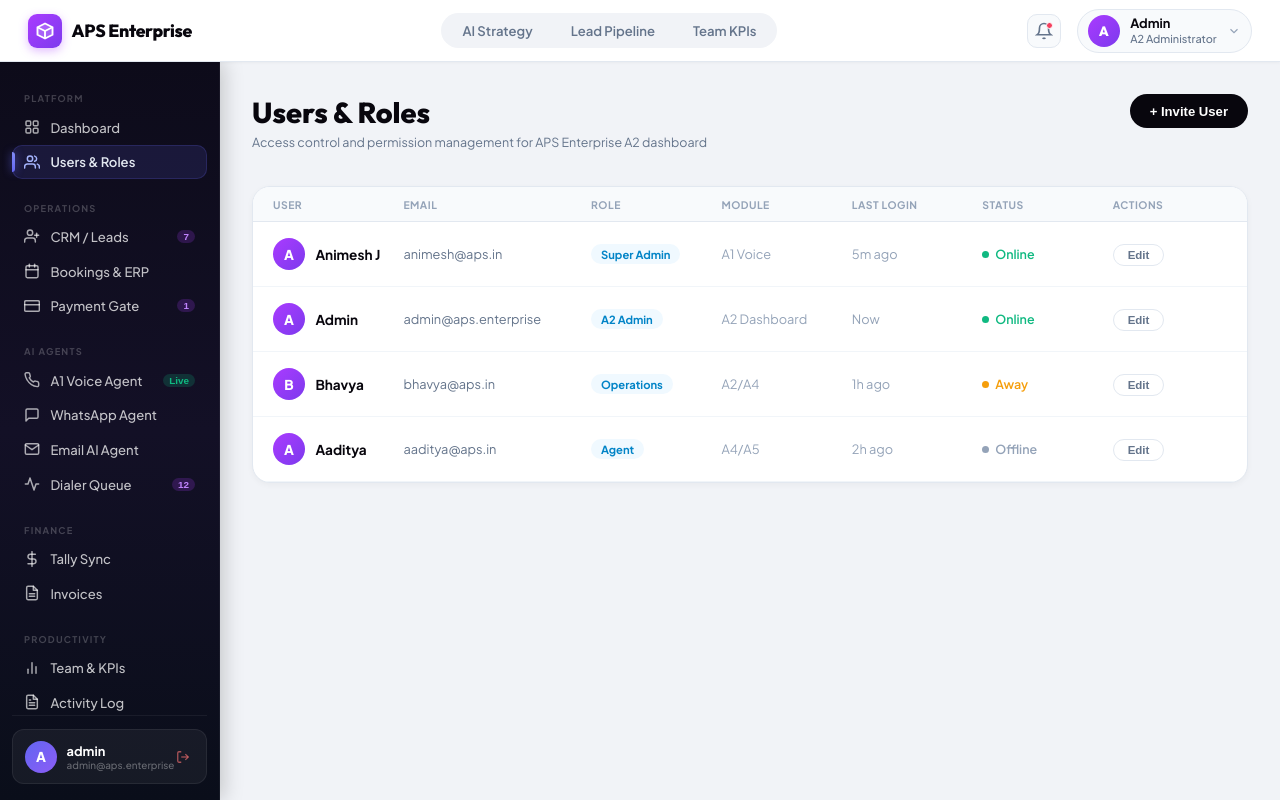
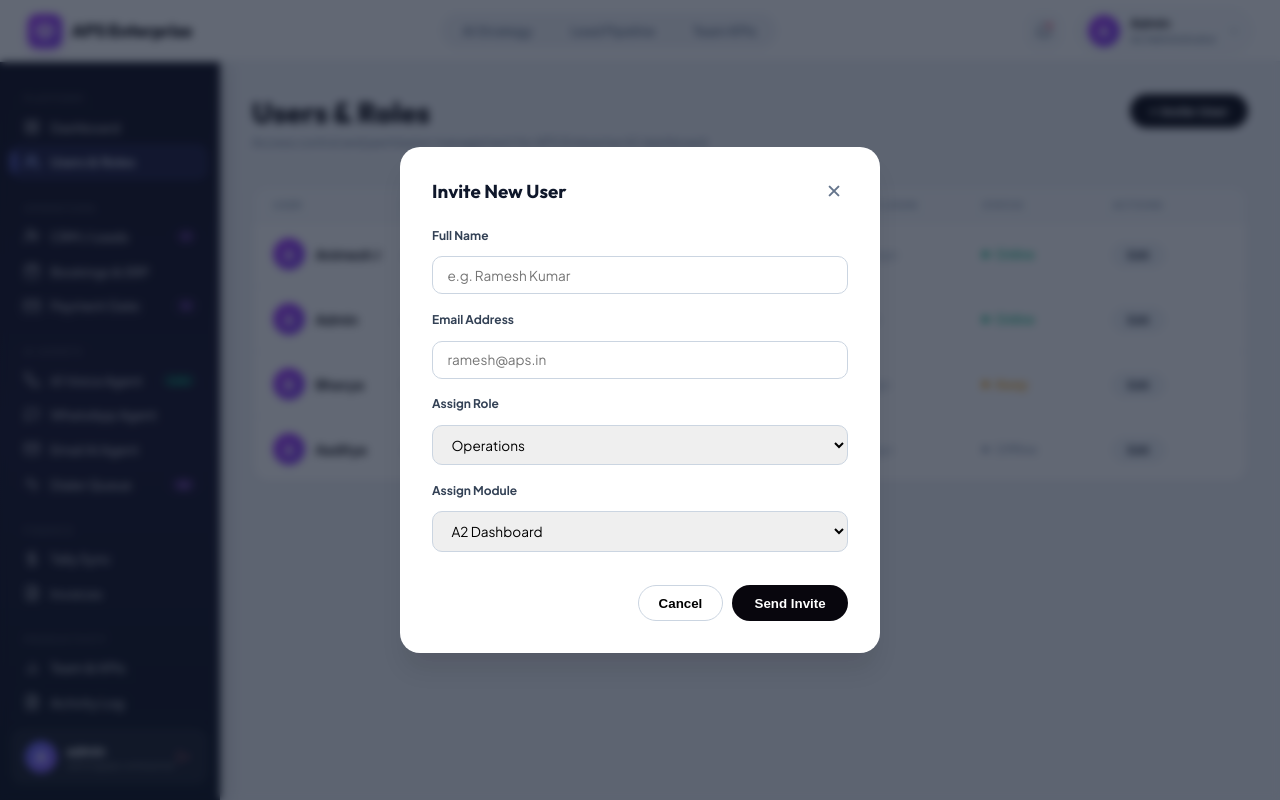
Before and after one commit to bhavyachaturvedi1101-web/Aps-Enterprise, a React app in the folder frontend/: page /users in a window 1280 px wide. Both pictures are taken after a click on the button "+ Invite User". Built offline with nearby package versions, Linux system fonts and the light colour scheme; the HTML template or start-up script is replaced by a standard one.

Commit message:
fix: make Edit and Invite User buttons fully functional with interactive modals in Users & Roles page

```diff
--- a/frontend/src/pages/UsersRoles.jsx
+++ b/frontend/src/pages/UsersRoles.jsx
@@ -1,15 +1,60 @@
-import React from 'react';
+import React, { useState } from 'react';
 
-const USERS = [
+const INITIAL_USERS = [
   { id: 'u1', name: 'Animesh J', email: 'animesh@aps.in', role: 'Super Admin', module: 'A1 Voice', lastLogin: '5m ago', status: 'Online' },
   { id: 'u2', name: 'Admin', email: 'admin@aps.enterprise', role: 'A2 Admin', module: 'A2 Dashboard', lastLogin: 'Now', status: 'Online' },
   { id: 'u3', name: 'Bhavya', email: 'bhavya@aps.in', role: 'Operations', module: 'A2/A4', lastLogin: '1h ago', status: 'Away' },
   { id: 'u4', name: 'Aaditya', email: 'aaditya@aps.in', role: 'Agent', module: 'A4/A5', lastLogin: '2h ago', status: 'Offline' }
 ];
 
-const STATUS_CLR = { Online:'#10b981', Away:'#f59e0b', Offline:'#94a3b8' };
+const STATUS_CLR = { Online: '#10b981', Away: '#f59e0b', Offline: '#94a3b8' };
+const ROLES = ['Super Admin', 'A2 Admin', 'Operations', 'Telecaller', 'Accountant', 'Agent'];
+const MODULES = ['A1 Voice', 'A2 Dashboard', 'A3 Chatbot', 'A4 Performance', 'A5 WhatsApp', 'A2/A4', 'A4/A5', 'All Modules'];
 
 export default function UsersRoles() {
+  const [users, setUsers] = useState(INITIAL_USERS);
+  const [editingUser, setEditingUser] = useState(null);
+  const [showInviteModal, setShowInviteModal] = useState(false);
+  const [newUser, setNewUser] = useState({ name: '', email: '', role: 'Operations', module: 'A2 Dashboard', status: 'Online' });
+
+  // Open Edit Modal
+  const handleEditClick = (user) => {
+    setEditingUser({ ...user });
+  };
+
+  // Save Edit Changes
+  const handleSaveEdit = (e) => {
+    e.preventDefault();
+    setUsers(prev => prev.map(u => u.id === editingUser.id ? editingUser : u));
+    setEditingUser(null);
+  };
+
+  // Save Invite User
+  const handleInviteSubmit = (e) => {
+    e.preventDefault();
+    if (!newUser.name || !newUser.email) return alert('Name and email are required');
+    const created = {
+      id: `u${users.length + 1}`,
+      name: newUser.name,
+      email: newUser.email,
+      role: newUser.role,
+      module: newUser.module,
+      lastLogin: 'Just now',
+      status: newUser.status
+    };
+    setUsers(prev => [created, ...prev]);
+    setShowInviteModal(false);
+    setNewUser({ name: '', email: '', role: 'Operations', module: 'A2 Dashboard', status: 'Online' });
+  };
+
+  // Delete user
+  const handleDeleteUser = (id) => {
+    if (window.confirm('Are you sure you want to remove this user?')) {
+      setUsers(prev => prev.filter(u => u.id !== id));
+      setEditingUser(null);
+    }
+  };
+
   return (
     <div style={s.page}>
       <div style={s.pageHead}>
@@ -17,7 +62,7 @@ export default function UsersRoles() {
           <h1 style={s.title}>Users & Roles</h1>
           <p style={s.sub}>Access control and permission management for APS Enterprise A2 dashboard</p>
         </div>
-        <button style={s.addBtn}>+ Invite User</button>
+        <button onClick={() => setShowInviteModal(true)} style={s.addBtn}>+ Invite User</button>
       </div>
 
       <div style={s.card}>
@@ -26,7 +71,7 @@ export default function UsersRoles() {
             <div key={h} style={{ ...s.th, flex: h === 'Email' ? 1.5 : 1 }}>{h}</div>
           ))}
         </div>
-        {USERS.map(u => (
+        {users.map(u => (
           <div key={u.id} style={s.tableRow}>
             <div style={{ ...s.td, flex: 1 }}>
               <div style={s.rowWrap}>
@@ -41,15 +86,136 @@ export default function UsersRoles() {
             <div style={{ ...s.td, flex: 1, color: '#94a3b8' }}>{u.module}</div>
             <div style={{ ...s.td, flex: 1, color: '#94a3b8' }}>{u.lastLogin}</div>
             <div style={{ flex: 1, display: 'flex', alignItems: 'center' }}>
-              <div style={{ width: 7, height: 7, borderRadius: '50%', backgroundColor: STATUS_CLR[u.status], marginRight: 6 }}/>
-              <span style={{ fontSize: '0.78rem', fontWeight: 600, color: STATUS_CLR[u.status] }}>{u.status}</span>
+              <div style={{ width: 7, height: 7, borderRadius: '50%', backgroundColor: STATUS_CLR[u.status] || '#94a3b8', marginRight: 6 }}/>
+              <span style={{ fontSize: '0.78rem', fontWeight: 600, color: STATUS_CLR[u.status] || '#94a3b8' }}>{u.status}</span>
             </div>
             <div style={{ flex: 1 }}>
-              <button style={s.editBtn}>Edit</button>
+              <button onClick={() => handleEditClick(u)} style={s.editBtn}>Edit</button>
             </div>
           </div>
         ))}
       </div>
+
+      {/* ── Edit User Modal ───────────────────────────────────────────── */}
+      {editingUser && (
+        <div style={s.modalOverlay}>
+          <div style={s.modalContent}>
+            <div style={s.modalHeader}>
+              <h3 style={{ margin: 0 }}>Edit User & Access Permissions</h3>
+              <button onClick={() => setEditingUser(null)} style={s.closeModalBtn}>✕</button>
+            </div>
+            <form onSubmit={handleSaveEdit} style={s.modalForm}>
+              <label style={s.label}>Full Name</label>
+              <input
+                required
+                style={s.modalInput}
+                value={editingUser.name}
+                onChange={e => setEditingUser({ ...editingUser, name: e.target.value })}
+              />
+
+              <label style={s.label}>Email Address</label>
+              <input
+                required
+                type="email"
+                style={s.modalInput}
+                value={editingUser.email}
+                onChange={e => setEditingUser({ ...editingUser, email: e.target.value })}
+              />
+
+              <label style={s.label}>Role & Permissions</label>
+              <select
+                style={s.modalInput}
+                value={editingUser.role}
+                onChange={e => setEditingUser({ ...editingUser, role: e.target.value })}
+              >
+                {ROLES.map(r => <option key={r} value={r}>{r}</option>)}
+              </select>
+
+              <label style={s.label}>Module Access</label>
+              <select
+                style={s.modalInput}
+                value={editingUser.module}
+                onChange={e => setEditingUser({ ...editingUser, module: e.target.value })}
+              >
+                {MODULES.map(m => <option key={m} value={m}>{m}</option>)}
+              </select>
+
+              <label style={s.label}>Status</label>
+              <select
+                style={s.modalInput}
+                value={editingUser.status}
+                onChange={e => setEditingUser({ ...editingUser, status: e.target.value })}
+              >
+                <option value="Online">Online</option>
+                <option value="Away">Away</option>
+                <option value="Offline">Offline</option>
+              </select>
+
+              <div style={s.modalActions}>
+                <button type="button" onClick={() => handleDeleteUser(editingUser.id)} style={s.deleteBtn}>Delete User</button>
+                <button type="button" onClick={() => setEditingUser(null)} style={s.cancelBtn}>Cancel</button>
+                <button type="submit" style={s.submitBtn}>Save Changes</button>
+              </div>
+            </form>
+          </div>
+        </div>
+      )}
+
+      {/* ── Invite User Modal ─────────────────────────────────────────── */}
+      {showInviteModal && (
+        <div style={s.modalOverlay}>
+          <div style={s.modalContent}>
+            <div style={s.modalHeader}>
+              <h3 style={{ margin: 0 }}>Invite New User</h3>
+              <button onClick={() => setShowInviteModal(false)} style={s.closeModalBtn}>✕</button>
+            </div>
+            <form onSubmit={handleInviteSubmit} style={s.modalForm}>
+              <label style={s.label}>Full Name</label>
+              <input
+                required
+                placeholder="e.g. Ramesh Kumar"
+                style={s.modalInput}
+                value={newUser.name}
+                onChange={e => setNewUser({ ...newUser, name: e.target.value })}
+              />
+
+              <label style={s.label}>Email Address</label>
+              <input
+                required
+                type="email"
+                placeholder="ramesh@aps.in"
+                style={s.modalInput}
+                value={newUser.email}
+                onChange={e => setNewUser({ ...newUser, email: e.target.value })}
+              />
+
+              <label style={s.label}>Assign Role</label>
+              <select
+                style={s.modalInput}
+                value={newUser.role}
+                onChange={e => setNewUser({ ...newUser, role: e.target.value })}
+              >
+                {ROLES.map(r => <option key={r} value={r}>{r}</option>)}
+              </select>
+
+              <label style={s.label}>Assign Module</label>
+              <select
+                style={s.modalInput}
+                value={newUser.module}
+                onChange={e => setNewUser({ ...newUser, module: e.target.value })}
+              >
+                {MODULES.map(m => <option key={m} value={m}>{m}</option>)}
+              </select>
+
+              <div style={s.modalActions}>
+                <button type="button" onClick={() => setShowInviteModal(false)} style={s.cancelBtn}>Cancel</button>
+                <button type="submit" style={s.submitBtn}>Send Invite</button>
+              </div>
+            </form>
+          </div>
+        </div>
+      )}
+
     </div>
   );
 }
@@ -69,5 +235,28 @@ const s = {
   userAvatar: { width: 32, height: 32, borderRadius: '50%', background: 'linear-gradient(135deg,#aa3bff,#7c3aed)', color: '#fff', fontWeight: 800, fontSize: '0.85rem', display: 'flex', alignItems: 'center', justifyContent: 'center', flexShrink: 0 },
   userName: { fontWeight: 700, fontSize: '0.85rem', color: '#08060d' },
   rolePill: { backgroundColor: '#f0f9ff', color: '#0284c7', fontSize: '0.7rem', fontWeight: 700, padding: '3px 10px', borderRadius: 20, display: 'inline-block' },
-  editBtn: { padding: '4px 14px', backgroundColor: 'transparent', border: '1px solid #e2e8f0', borderRadius: 20, fontSize: '0.72rem', fontWeight: 700, color: '#64748b', cursor: 'pointer' }
+  editBtn: { padding: '4px 14px', backgroundColor: '#f1f5f9', border: '1px solid #cbd5e1', borderRadius: 20, fontSize: '0.72rem', fontWeight: 700, color: '#0f172a', cursor: 'pointer', transition: 'all 0.15s' },
+
+  // Modal
+  modalOverlay: {
+    position: 'fixed', top: 0, left: 0, right: 0, bottom: 0,
+    backgroundColor: 'rgba(15,23,42,0.65)', backdropFilter: 'blur(4px)',
+    display: 'flex', alignItems: 'center', justifyContent: 'center', zIndex: 1000
+  },
+  modalContent: {
+    backgroundColor: '#fff', borderRadius: 20, width: '90%', maxWidth: 480,
+    padding: '2rem', boxShadow: '0 20px 25px -5px rgba(0,0,0,0.1)'
+  },
+  modalHeader: { display: 'flex', justifyContent: 'space-between', alignItems: 'center', marginBottom: '1.25rem' },
+  closeModalBtn: { border: 'none', background: 'none', fontSize: '1.2rem', cursor: 'pointer', color: '#64748b' },
+  modalForm: { display: 'flex', flexDirection: 'column', gap: '0.85rem' },
+  label: { fontSize: '0.75rem', fontWeight: 700, color: '#334155', marginTop: 4 },
+  modalInput: {
+    padding: '0.6rem 0.9rem', borderRadius: 10, border: '1px solid #cbd5e1',
+    fontSize: '0.85rem', outline: 'none', fontFamily: 'var(--font-body)'
+  },
+  modalActions: { display: 'flex', justifyContent: 'flex-end', gap: '0.6rem', marginTop: '1.25rem' },
+  cancelBtn: { padding: '0.6rem 1.2rem', borderRadius: 20, border: '1px solid #cbd5e1', background: '#fff', cursor: 'pointer', fontWeight: 700 },
+  deleteBtn: { padding: '0.6rem 1.2rem', borderRadius: 20, border: 'none', background: '#fee2e2', color: '#b91c1c', cursor: 'pointer', fontWeight: 700, marginRight: 'auto' },
+  submitBtn: { padding: '0.6rem 1.4rem', borderRadius: 20, border: 'none', background: '#08060d', color: '#fff', cursor: 'pointer', fontWeight: 700 }
 };
```
Also changed, not shown: frontend/src/pages/PaymentGate.jsx (+29 -1 lines).
